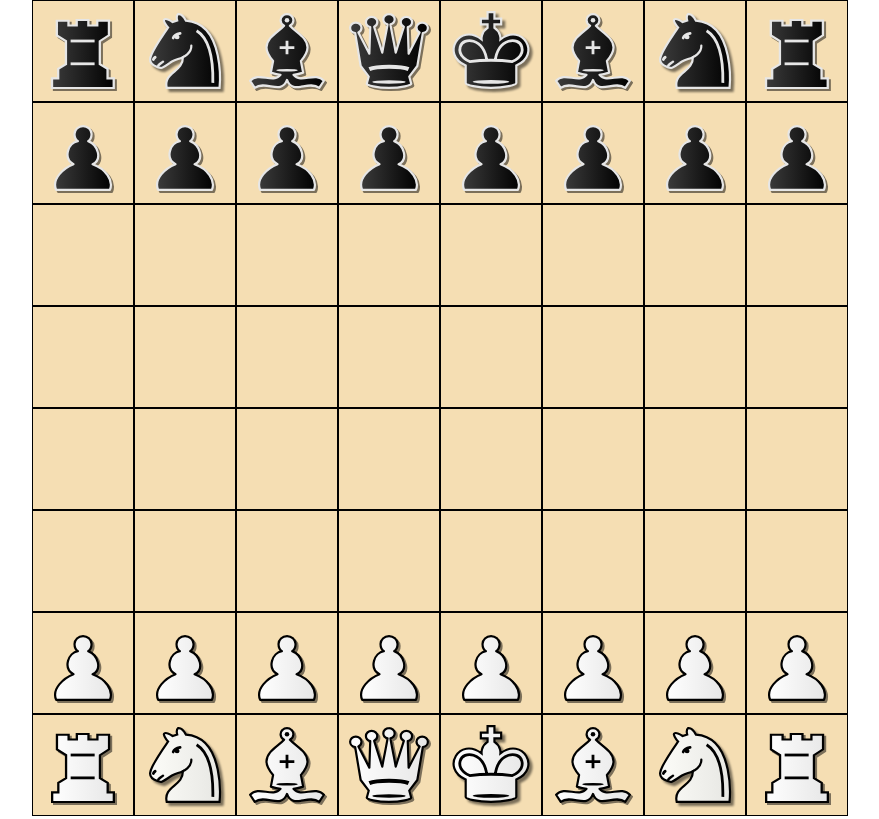
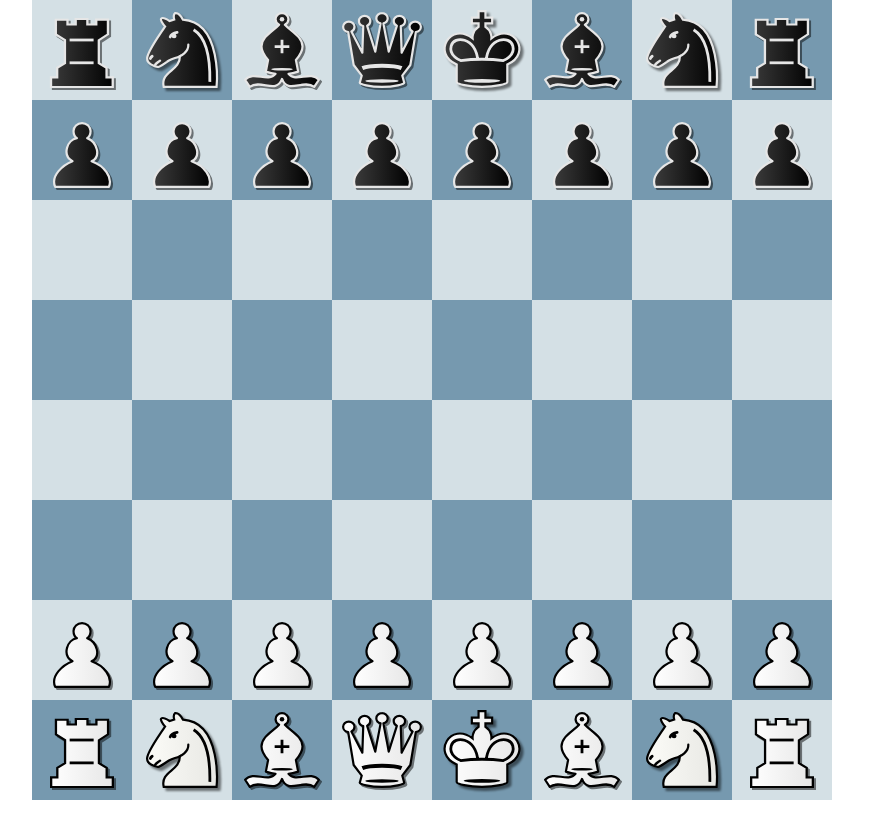
Before and after one commit to BlueBetaFish/chess-gui, a React (Create React App) app: page / in a window 1280 px wide. Shown: the whole page, without its empty margins (208-1087 px from the left). Built offline with nearby package versions, Linux system fonts and the light colour scheme.

Commit message:
added chess square coloring

```diff
--- a/src/components/ChessBoard.tsx
+++ b/src/components/ChessBoard.tsx
@@ -2,7 +2,7 @@ import React, { Component } from 'react'
 import PropTypes from 'prop-types';
 import { Board } from '../chess-board/Board';
 import { type } from 'os';
-import ChessGrid from './ChessGrid';
+import ChessGrid from './ChessSquare';
 import styles from '../styles/ChessBoard.module.css'
 
 
@@ -28,10 +28,10 @@ export default class ChessBoard extends Component<Props,State> {
         return (
             <div className={styles.board}>
               {
-              this.props.boardObj?.squares.reverse().map(file =>
-                    <div className={styles.boardRow} key={i++}>
-                    {file.map(piece =>
-                        <ChessGrid piece={piece} key={j++} />
+              this.props.boardObj?.squares.reverse().map((rank , rankNum) =>
+                    <div className={styles.boardRow} key={rankNum}>
+                    {rank.map((piece,fileNum) =>
+                        <ChessGrid piece={piece} key={rankNum*rank.length+fileNum} index={{rankNum,fileNum}}/>
                     )}
                     </div>
 
--- a/src/components/ChessGrid.tsx
+++ b/src/components/ChessSquare.tsx
@@ -1,30 +1,24 @@
 import React ,{Suspense} from 'react'
 import Piece,{Color, PieceType} from '../chess-board/Pieces'
 import styles from "../styles/ChessGrid.module.css"
-import {useImage} from 'react-image'
 
 type Props={
     piece:Piece,
+    index:{
+        rankNum:number,
+        fileNum:number
+    },
     theme?:string
 }
 
-type ImageProps={
-    srcURL:string
-    altText:string
-}
 
-function Image(props:ImageProps) {
-    const {src} = useImage({
-      srcList: props.srcURL,
-    })
 
-    return <img src={src} alt={props.srcURL} />
-  }
 
 
 export default function ChessGrid (props:Props) {
 
     const themeStringPrefix = `assets/pieces/cardinal/`
+    console.log(props.index)
     // src\assets\pieces\cardinal\bb.svg
     // getImageSrc(props.piece.pieceType,props.piece.pieceColor)
 
@@ -94,11 +88,21 @@ export default function ChessGrid (props:Props) {
         return ""
     }
 
+    function isLightSquare():boolean{
+        const {rankNum,fileNum}=props.index;
+        if(rankNum%2==0){
+            return (fileNum%2===0)
+        }
+        else{
+            return (fileNum%2!==0)
+        }
+    }
+
 
     if(props.piece.pieceColor === Color.UNDEFINED){
 
         return (
-            <div className={styles.grid}>
+            <div className={[styles.grid, (isLightSquare())? styles.light : styles.dark].join(' ')}>
 
             </div>
         )
@@ -106,7 +110,7 @@ export default function ChessGrid (props:Props) {
     else{
 
         return (
-            <div className={styles.grid}>
+            <div className={[styles.grid, (isLightSquare())? styles.light : styles.dark].join(' ')}>
                <img src={getImageSrc(props.piece.pieceType,props.piece.pieceColor)}/>
             </div>
         )
--- a/src/styles/ChessGrid.module.css
+++ b/src/styles/ChessGrid.module.css
@@ -2,7 +2,6 @@
   height: 100px;
   width: 100px;
   background-color: wheat;
-  border: 1px solid black;
 }
 img {
   left: 0;
@@ -10,3 +9,11 @@ img {
   width: 100%;
   height: 100%;
 }
+
+.light {
+  background-color: #d4e0e5;
+}
+
+.dark {
+  background-color: #7699af;
+}
```
